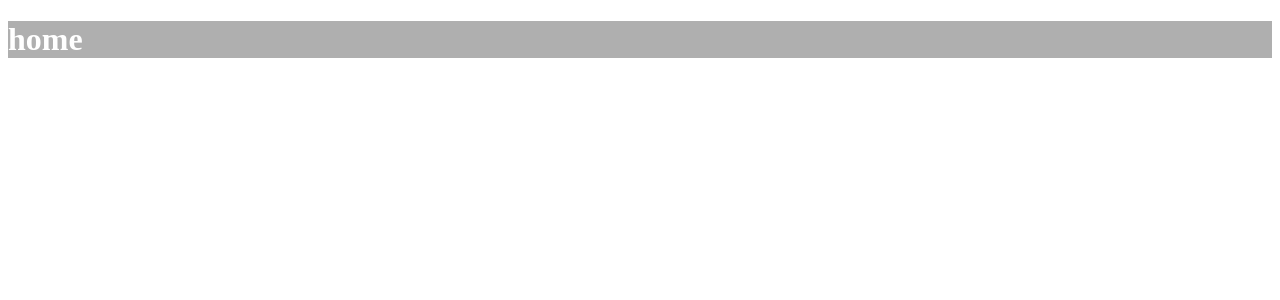
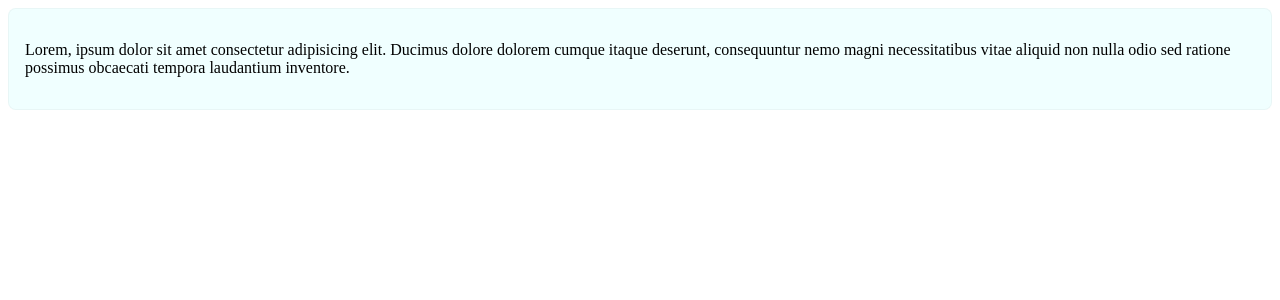
Before and after one commit to matheusgabardo/vuejs-learning, a Vue app: page / in a window 1280 px wide. Shown: the top 300 px of the page. Built offline with nearby package versions, Linux system fonts and the light colour scheme.

Commit message:
until video lesson 14 - css

```diff
--- a/src/App.vue
+++ b/src/App.vue
@@ -1,21 +1,13 @@
 <template>
-  <div>
-    <TheHeader>
-      <template v-slot:title>
-        home
-      </template>
-      <template v-slot:description></template>
-    </TheHeader>
-  </div>
+    <BaseCard />
 </template>
 
 <script>
-  import TheHeader from './components/TheHeader.vue';
-
+  import BaseCard from '@/components/BaseCard.vue';
   export default {
     name: 'App',
     components:{
-      TheHeader,
+      BaseCard,
     },
     data() {
       return {
--- /dev/null
+++ b/src/components/BaseCard.vue
@@ -0,0 +1,14 @@
+<template>
+    <div class="card">
+        <p>Lorem, ipsum dolor sit amet consectetur adipisicing elit. Ducimus dolore dolorem cumque itaque deserunt, consequuntur nemo magni necessitatibus vitae aliquid non nulla odio sed ratione possimus obcaecati tempora laudantium inventore.</p>
+    </div>
+</template>
+
+<style scoped>
+    .card {
+        padding: 1rem;
+        border-radius: 8px;
+        background-color: azure;
+        border: 1px solid #00000009;
+    }
+</style>
--- a/src/main.js
+++ b/src/main.js
@@ -1,4 +1,5 @@
 import { createApp } from 'vue'
 import App from './App.vue'
+import './assets/css/style.css'
 
 createApp(App).mount('#app')
```
Also changed, not shown: src/assets/css/style.css (added).
